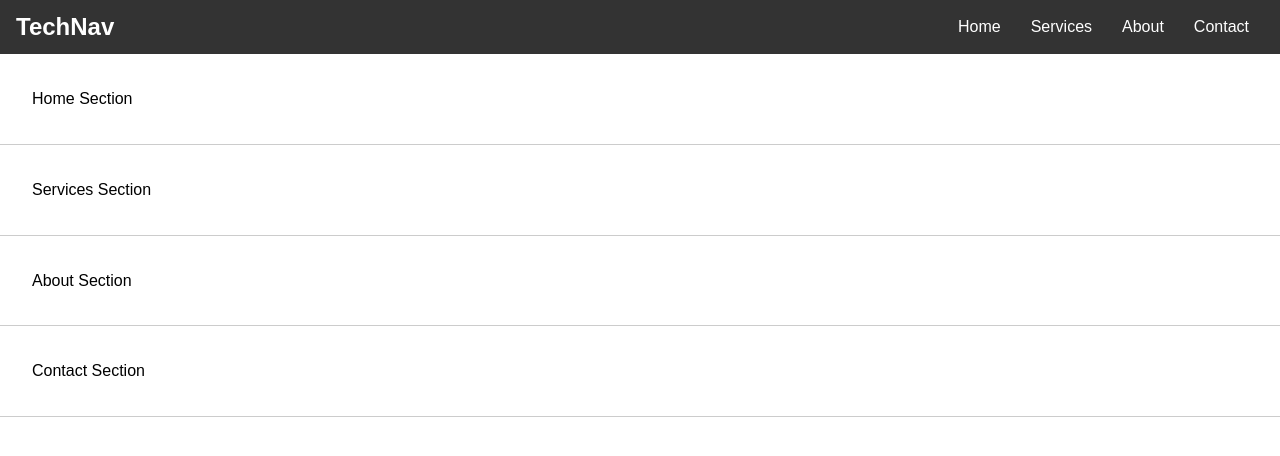
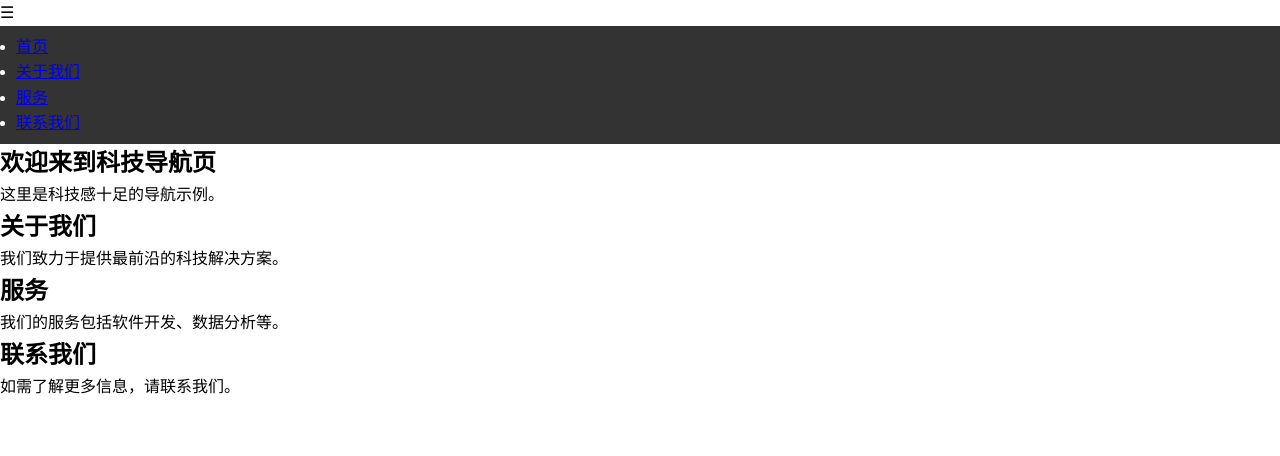
Before and after one commit to matchefilm/blog, a plain HTML site: page index.html in a window 1280 px wide. Drawn offline with Linux system fonts and the light colour scheme.

Commit message:
Update index.html

```diff
--- a/index.html
+++ b/index.html
@@ -1,32 +1,43 @@
 <!DOCTYPE html>
-<html lang="en">
+<html lang="zh">
 <head>
     <meta charset="UTF-8">
     <meta name="viewport" content="width=device-width, initial-scale=1.0">
-    <title>Tech Navigation Page</title>
+    <title>科技感导航页</title>
     <link rel="stylesheet" href="styles.css">
 </head>
 <body>
-    <nav class="navbar">
-        <div class="logo">TechNav</div>
-        <ul class="nav-links">
-            <li><a href="#home">Home</a></li>
-            <li><a href="#services">Services</a></li>
-            <li><a href="#about">About</a></li>
-            <li><a href="#contact">Contact</a></li>
-        </ul>
-        <button class="burger" onclick="toggleMenu()">
-            ☰
-        </button>
-    </nav>
-
-    <div class="content">
-        <section id="home">Home Section</section>
-        <section id="services">Services Section</section>
-        <section id="about">About Section</section>
-        <section id="contact">Contact Section</section>
-    </div>
-
+    <header>
+        <div class="menu-icon" onclick="toggleMenu()">
+            &#9776; <!-- 汉堡菜单图标 -->
+        </div>
+        <nav id="navbar" class="navbar">
+            <ul>
+                <li><a href="#home">首页</a></li>
+                <li><a href="#about">关于我们</a></li>
+                <li><a href="#services">服务</a></li>
+                <li><a href="#contact">联系我们</a></li>
+            </ul>
+        </nav>
+    </header>
+    <main>
+        <section id="home">
+            <h1>欢迎来到科技导航页</h1>
+            <p>这里是科技感十足的导航示例。</p>
+        </section>
+        <section id="about">
+            <h2>关于我们</h2>
+            <p>我们致力于提供最前沿的科技解决方案。</p>
+        </section>
+        <section id="services">
+            <h2>服务</h2>
+            <p>我们的服务包括软件开发、数据分析等。</p>
+        </section>
+        <section id="contact">
+            <h2>联系我们</h2>
+            <p>如需了解更多信息，请联系我们。</p>
+        </section>
+    </main>
     <script src="script.js"></script>
 </body>
 </html>
```
